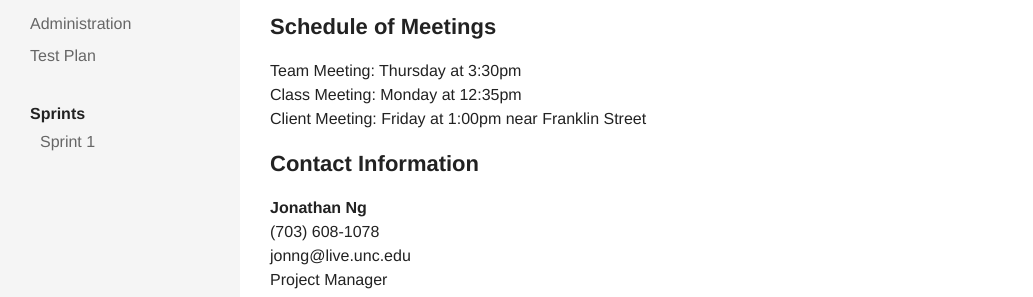
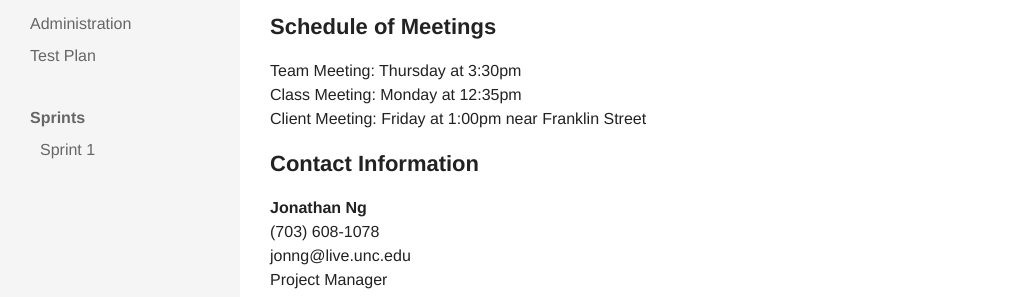
Before and after one commit to comp523-602/cchange-project, a Jekyll site: the page built from index.md, in a window 1280 px wide. Shown: the part 461-758 px from the top of the page, without its empty margins (0-1033 px from the left). Built offline with Jekyll 4.4.1, drawn with Linux system fonts in a browser that asks for light colours; nearby versions of some CDN libraries.

Commit message:
header b style

```diff
--- a/css/main.scss
+++ b/css/main.scss
@@ -22,6 +22,7 @@ header {
 		&:hover {color:#222;}
 		&.active {color:#222; font-weight:700;}
 	}
+	b {display:block; padding:4px 0px; color:#666;}
 	#toc {
 		a {color:#333;}
 	}
```
